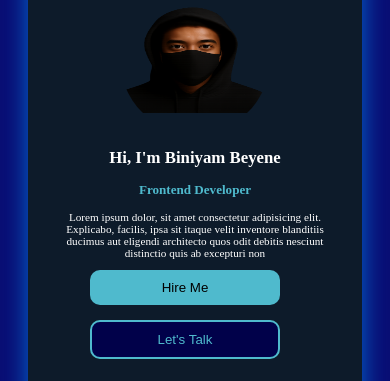
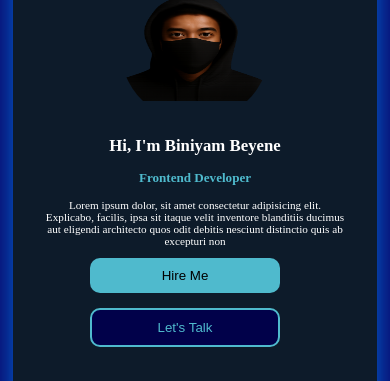
Before and after one commit to biniyam3575/portfolio2, a plain HTML site: page index.html in a window 390 px wide. Shown: the part 86-467 px from the top of the page. Drawn offline with Linux system fonts and the light colour scheme.

Commit message:
Update style.css

```diff
--- a/style.css
+++ b/style.css
@@ -153,6 +153,10 @@ h3{
     }
 }
 @media(max-width:420px){
+    .container{
+        height: 89vh;
+        margin: 5px;
+    }
     .middle-container img{
         height:150px;
         width: 150px;
```
